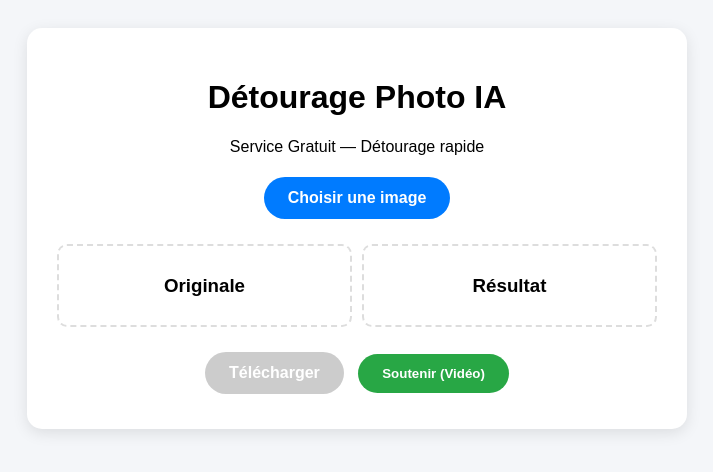
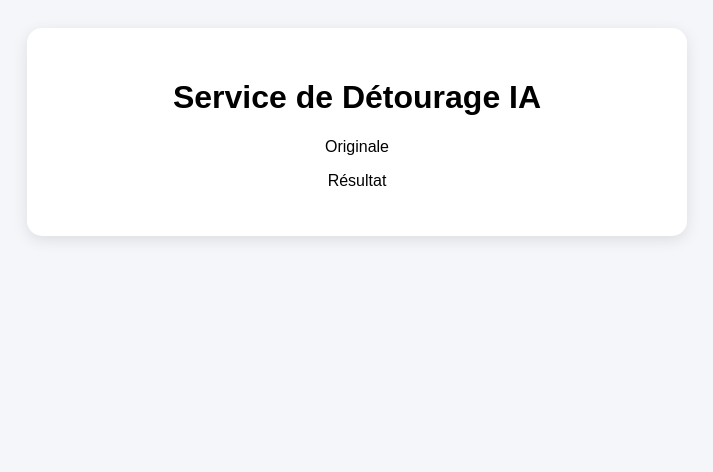
Before and after one commit to KGM9/DETOUPRO-IMG, a plain HTML site: page index.html in a window 1280 px wide. Shown: the whole page, without its empty margins (283-996 px from the left). Drawn offline with Linux system fonts and the light colour scheme.

Commit message:
Update index.html

```diff
--- a/index.html
+++ b/index.html
@@ -3,45 +3,30 @@
 <head>
     <meta charset="UTF-8">
     <meta name="viewport" content="width=device-width, initial-scale=1.0">
-    <title>Détourage Photo IA</title>
+    <title>Détourage Photo Professionnel</title>
+    <link rel="stylesheet" href="style.css">
     <link rel="manifest" href="manifest.json">
-    <link rel="stylesheet" href="style.css">
 </head>
 <body>
+    <div class="container">
+        <h1>Service de Détourage IA</h1>
+        <input type="file" id="file-input" accept="image/*">
 
-    <div class="container">
-        <h1>Détourage Photo IA</h1>
-        <p class="subtitle">Service Gratuit — Détourage rapide</p>
+        <div id="loading" class="hidden">Traitement de votre image en cours...</div>
 
-        <!-- Zone d'alerte si les 100 détourages du jour sont atteints -->
-        <div id="quota-alert" class="alert hidden"></div>
-
-        <div class="upload-section">
-            <input type="file" id="file-input" accept="image/*">
-            <label for="file-input" class="btn-upload">Choisir une image</label>
-        </div>
-
-        <div class="preview-section">
-            <div class="box">
-                <h3>Originale</h3>
-                <img id="original-preview" src="#" alt="Aperçu" class="hidden">
+        <div class="preview-area">
+            <div>
+                <p>Originale</p>
+                <img id="original-preview" class="hidden" alt="Originale">
             </div>
-            <div class="box">
-                <h3>Résultat</h3>
-                <div id="loading" class="hidden">Détourage en cours...</div>
-                <img id="result-preview" src="#" alt="Résultat" class="hidden">
+            <div>
+                <p>Résultat</p>
+                <img id="result-preview" class="hidden" alt="Résultat">
             </div>
         </div>
 
-        <div class="action-buttons">
-            <a id="download-btn" class="btn-download disabled" download="image_detouree.png">Télécharger</a>
-            <button id="bonus-ad-btn" class="btn-bonus">Soutenir (Vidéo)</button>
-        </div>
+        <a id="download-btn" class="hidden" href="#" download="image-detouree.png">Télécharger le résultat</a>
     </div>
-
-    <!-- ZONE DE SÉCURITÉ : Point d'ancrage pour injecter la publicité Web -->
-    <div id="ad-container-web"></div>
-
     <script src="app.js"></script>
 </body>
 </html>
```
